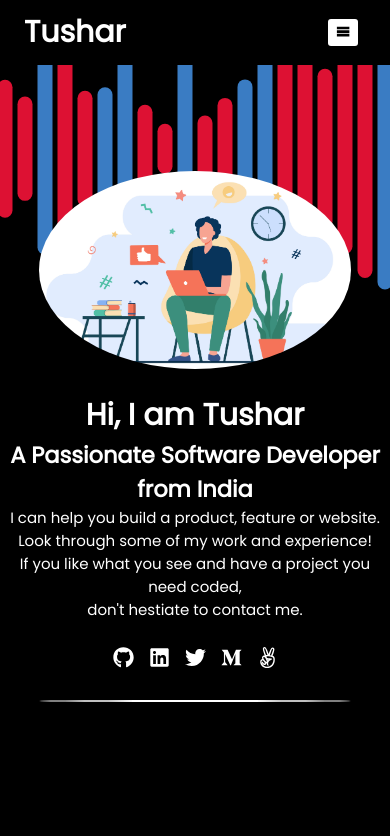
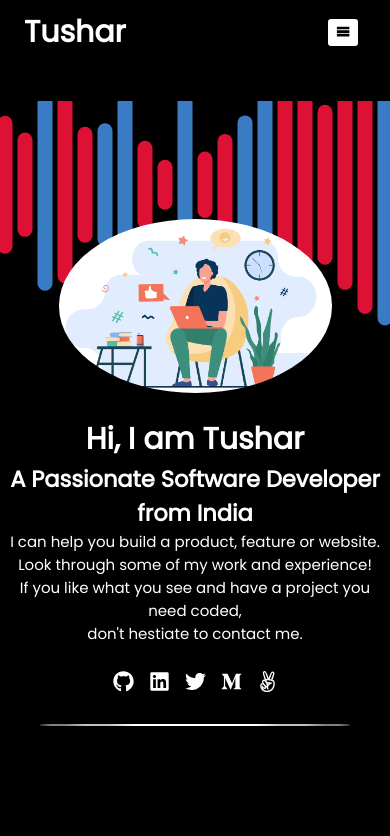
Before and after one commit to PinkMoon25/Tushar_Singh, a React (Create React App) app: page / in a window 390 px wide. Shown: the top 836 px of the page. Built offline with nearby package versions, Linux system fonts and the light colour scheme.

Commit message:
Fix header position

```diff
--- a/src/index.css
+++ b/src/index.css
@@ -36,10 +36,15 @@ ul {
 }
 
 header {
+  position: fixed;
+  top: 0;
+  width: 100vw;
   height: 12vh;
   padding: 12px 0;
   justify-content: space-around;
   align-items: center;
+  z-index: 2;
+  background-color: rgba(0, 0, 0, 0.78);
 }
 
 nav {
@@ -52,8 +57,9 @@ nav.mobile-nav{
 }
 
 section.hero {
+  margin-top: 12vh;
   position: relative;
-  height: calc(100vh - (12vh));
+  height: 88vh;
   flex-direction: column;
   align-items: center;
   justify-content: center;
@@ -330,7 +336,7 @@ form > button {
   }
 
   .pic {
-    width: 80%;
+    width: 70%;
   }
 
   section.contact {
```
